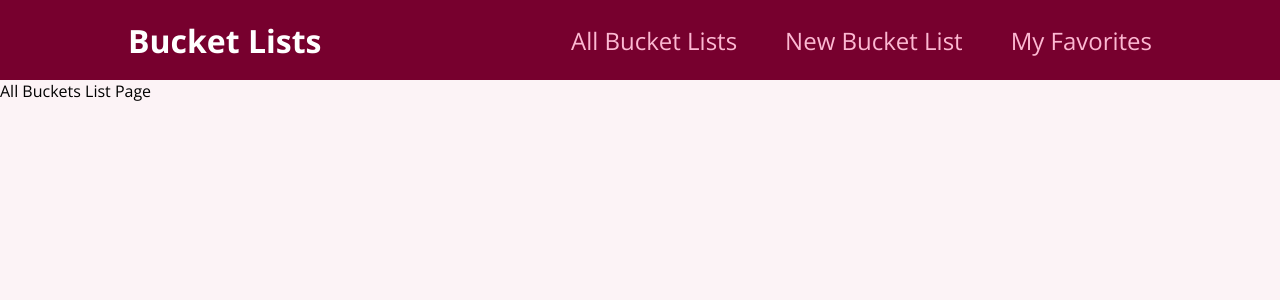
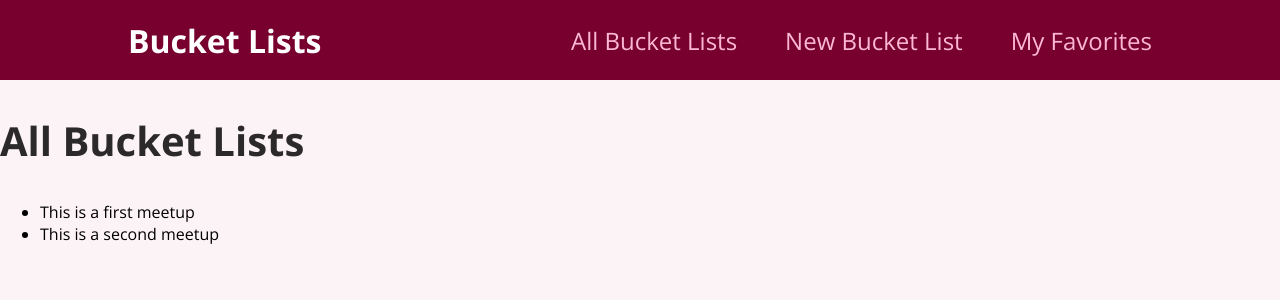
Before and after one commit to kiwoonjung/bucket-list, a React (Create React App) app: page / in a window 1280 px wide. Shown: the top 300 px of the page. Built offline with nearby package versions, Linux system fonts and the light colour scheme.

Commit message:
add dummy-data in AllBuketlists

```diff
--- a/src/pages/AllBuketLists.js
+++ b/src/pages/AllBuketLists.js
@@ -1,5 +1,35 @@
+const DUMMY_DATA = [
+  {
+    id: "m1",
+    title: "This is a first meetup",
+    image:
+      "https://upload.wikimedia.org/wikipedia/commons/thumb/d/d3/Stadtbild_M%C3%BCnchen.jpg/2560px-Stadtbild_M%C3%BCnchen.jpg",
+    address: "Meetupstreet 5, 12345 Meetup City",
+    description:
+      "This is a first, amazing meetup which you definitely should not miss. It will be a lot of fun!",
+  },
+  {
+    id: "m2",
+    title: "This is a second meetup",
+    image:
+      "https://upload.wikimedia.org/wikipedia/commons/thumb/d/d3/Stadtbild_M%C3%BCnchen.jpg/2560px-Stadtbild_M%C3%BCnchen.jpg",
+    address: "Meetupstreet 5, 12345 Meetup City",
+    description:
+      "This is a first, amazing meetup which you definitely should not miss. It will be a lot of fun!",
+  },
+];
+
 function AllBucketListsPage() {
-  return <div>All Buckets List Page</div>;
+  return (
+    <section>
+      <h1>All Bucket Lists</h1>
+      <ul>
+        {DUMMY_DATA.map((bucketlist) => {
+          return <li key={bucketlist.id}>{bucketlist.title}</li>;
+        })}
+      </ul>
+    </section>
+  );
 }
 
 export default AllBucketListsPage;
```
